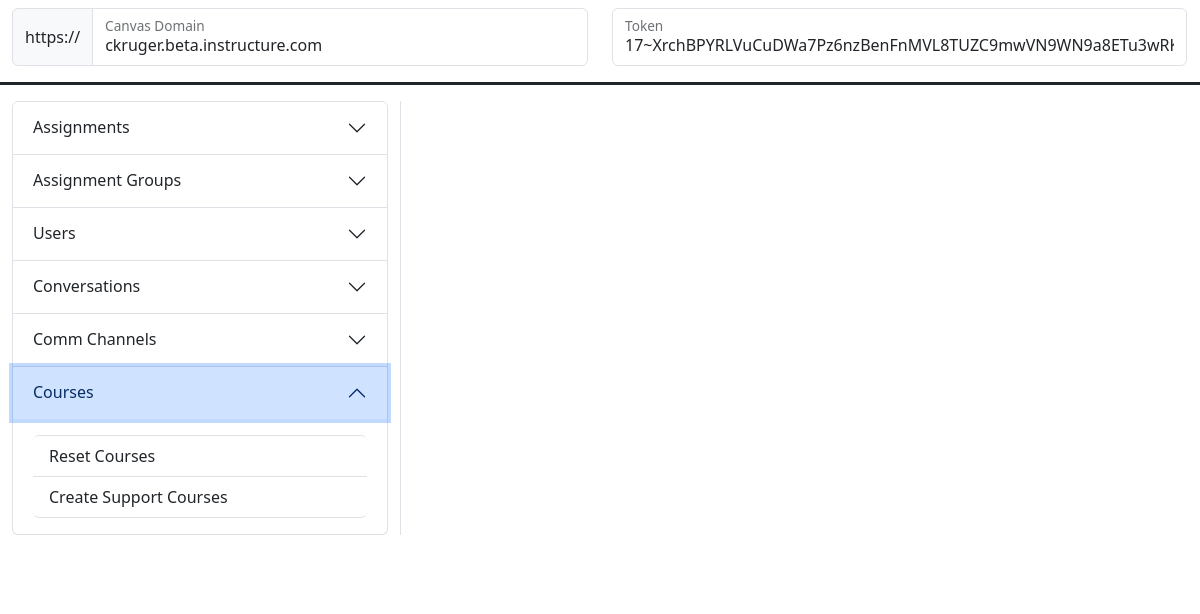
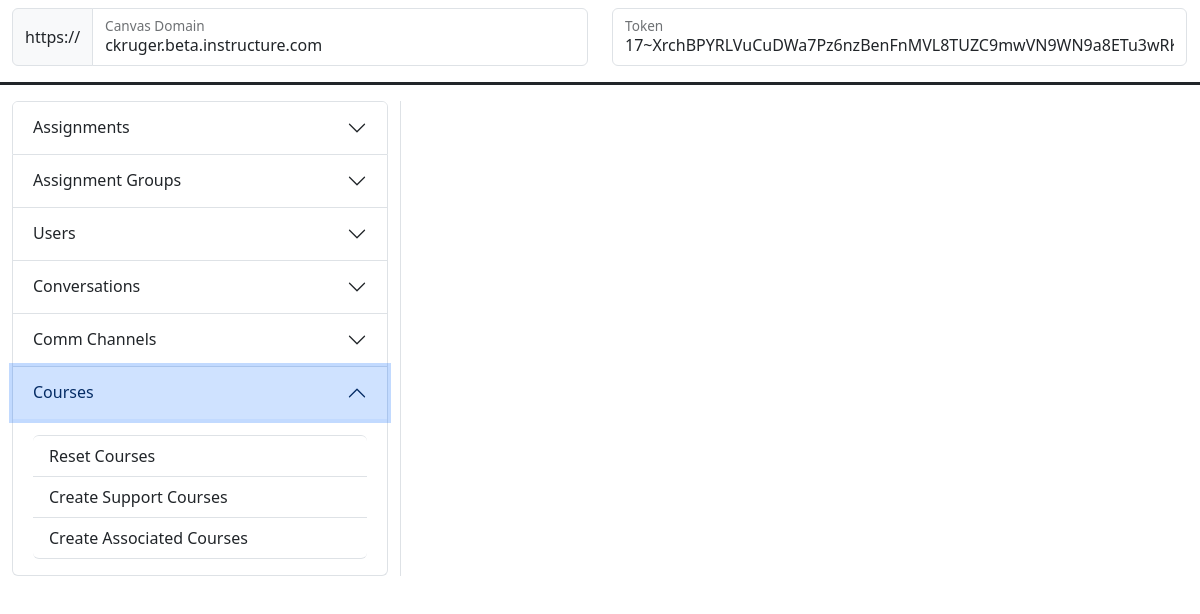
Before and after one commit to SLachelier/CanvasScripters, an Electron app: page my-electron-app/index.html in a window 1200 px wide. Both pictures are taken after a click on the button "Courses". Drawn offline with nearby package versions, Linux system fonts and the light colour scheme; no server answers.

Commit message:
added associatedCourse option

```diff
--- a/my-electron-app/index.html
+++ b/my-electron-app/index.html
@@ -222,6 +222,10 @@
                                         class="list-group-item list-group-item-action border-start-0 border-end-0">
                                         Create Support Courses
                                     </button>
+                                    <button id="create-associated-courses"
+                                        class="list-group-item list-group-item-action border-start-0 border-end-0">
+                                        Create Associated Courses
+                                    </button>
                                 </div>
                             </div>
                         </div>
```
